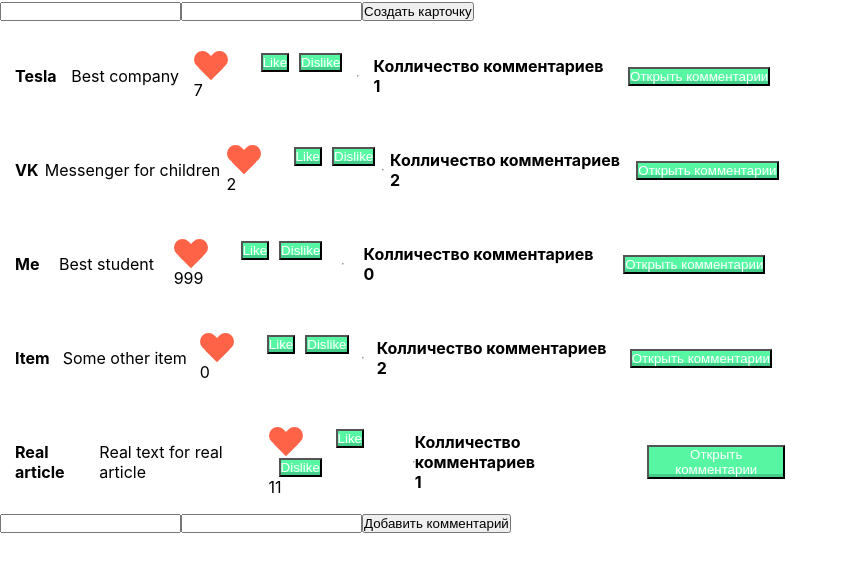
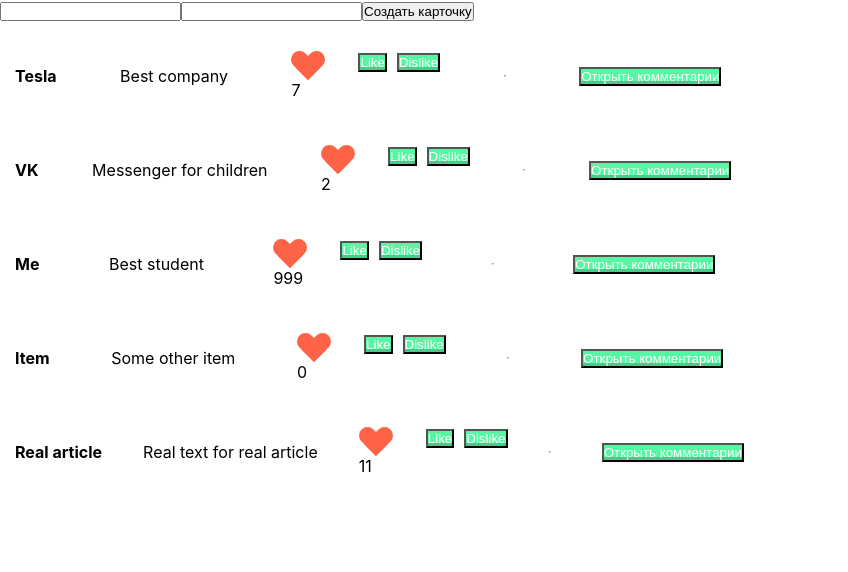
Before and after one commit to olya3112/React, a React (Create React App) app in the folder reactpj/: page / in a window 1280 px wide. Shown: the top 572 px of the page, without its empty margins (0-848 px from the left). Built offline with nearby package versions, Linux system fonts and the light colour scheme.

Commit message:
добавление и удаление комментария

```diff
--- a/reactpj/src/App.js
+++ b/reactpj/src/App.js
@@ -1,22 +1,28 @@
 import './App.css';
 import PostNews from "./components/PostNews/PostNews";
 import data from "./assets/data/articles.json";
-import React, {useState} from 'react';
+import React, {useEffect, useState} from 'react';
 import com from "./assets/data/comments.json"
-import Comments from "./components/Comments/Comments";
+
 import PostForms from "./components/PostForms/PostForms";
-import CommentsForms from "./components/Comments/CommentsForms";
+import {getArticles} from "./assets/helpers/get-articles";
+
 
 
 function App() {
 
 
     const [content, setPosts] = useState(data)
-    const [comments, setComment] = useState(com)
+    const [comments, setComments] = useState(com)
 
     const createComment = (newcomment) =>{
-         setComment ( [...comments, newcomment])
+        setComments([comments, newcomment])
     }
+
+    useEffect(() => {
+        getArticles().then(fetchedArticles => setPosts(fetchedArticles))
+    }, [])
+
 
     const createPost = (newpost) =>{
         setPosts ( [...content, newpost])
@@ -30,7 +36,6 @@
             <div>
                 { content ?
                     content.map(item =>
-
                         <PostNews articleId = {item.articleId} title = {item.title} text={item.text} currentLikes={item.currentLikes} commentsCount={item.commentsCount}/>
                     )
                     :
@@ -39,7 +44,7 @@
                     </div>
                 }
             </div>
-            <CommentsForms createcomments={createComment}/>
+
         </div>
     );
 }
--- a/reactpj/src/assets/data/comments.json
+++ b/reactpj/src/assets/data/comments.json
@@ -1,30 +1,30 @@
 [
-  {
+  { "id": 1,
     "author": "Sofa",
     "articleId": 33,
     "text": "Comment comment comment"
   },
-  {
+  { "id": 2,
     "author": "Ivan",
     "articleId": 5,
     "text": "Random text from Ivan"
   },
-  {
+  { "id": 3,
     "author": "Oleg",
     "articleId": 5,
     "text": "Long text long text long text long text long text long text"
   },
-  {
+  { "id": 4,
     "author": "Roman",
     "articleId": 33,
     "text": "Short text"
   },
-  {
+  { "id": 5,
     "author": "Bob",
     "articleId": 16,
     "text": "Short text from Bob"
   },
-  {
+  { "id": 6,
     "author": "Roman",
     "articleId": 11,
     "text": "Short text from Frank + random random random"
--- a/reactpj/src/components/Comments/Comments.jsx
+++ b/reactpj/src/components/Comments/Comments.jsx
@@ -1,5 +1,6 @@
 import React, {useEffect, useMemo, useState} from 'react';
 import {getComments} from "../../assets/helpers/get-comments-by-article";
+import CommentsForm from "./CommentsForm";
 
 
 
@@ -17,23 +18,52 @@
         })
     }, [])
 
+    // const createComments = useMemo(
+    //     ()=>{
+    //         getComments(articleId).then(fetchedComments => {
+    //             setComments(fetchedComments)
+    //             setCommentsSize(commentsCount)
+    //         })
+    //     },
+    //     [setCommentsSize, commentsCount, comments]
+    // )
 
+
+
+    function deleteComment(autherid){
+        setComments([...comments.filter(({id}) => id !== autherid)])
+        setCommentsSize(commentsSize - 1)
+    }
+
+
+    const createComment = (newcomment) =>{
+        setComments([... comments, newcomment])
+        setCommentsSize(commentsSize + 1)
+    }
 
 
     return (
         <div>
+
+            <CommentsForm create={createComment}/>
+            <h3>Колличество комментариев к записи: {commentsSize} </h3>
+
             { comments ?
                 comments.map(item =>
 
                     <li >
+                        <div> {item.id} </div>
                          <div > {item.author} </div>
                          <div > {item.text} </div>
+                        <button onClick= {() => deleteComment(item.id)}> удалить комментарий</button>
                     </li>)
                 :
                 <div>
                     Comments is loading...
                 </div>
+
             }
+
         </div>
 
     );
--- a/reactpj/src/components/Comments/CommentsForms.jsx
+++ b/reactpj/src/components/Comments/CommentsForm.jsx
@@ -1,32 +1,26 @@
-import React, {useState} from 'react';
-import comments from "../../assets/data/comments.json";
+import React, {useState} from "react";
 
-export function CommentsForms ({createcomments})  {
+export function CommentsForm ({create})  {
 
     const [comments, setComment] = useState({author: '', text: ''})
     const addNewComment = (e) =>{
         e.preventDefault()
         const newcomment = {
-            ...comments, articleId: Date.now()
+            ...comments, articleId: create.articleId
         }
-        createcomments(newcomment)
+        create(newcomment)
         setComment( {author: '', text: ''})
-
     }
 
 
-
-
-
-    return (
+    return(
         <form>
-            <input value={comments.title}
+            <input value={comments.author}
                    onChange={e => setComment({...comments, author: e.target.value})}/>
             <input value={comments.text}
                    onChange={e => setComment({...comments, text: e.target.value})}/>
-            <button onClick={addNewComment}> Добавить комментарий </button>
+            <button onClick={addNewComment}> Создать карточку </button>
         </form>
     );
 };
-
-export default CommentsForms;
+export default CommentsForm;
--- a/reactpj/src/components/PostNews/PostNews.jsx
+++ b/reactpj/src/components/PostNews/PostNews.jsx
@@ -1,20 +1,24 @@
-import React, {useState} from 'react';
+import React, {useEffect, useMemo, useState} from 'react';
 import s from './postNewsStyle.module.css';
 import Comments from "../Comments/Comments";
-import data from "../../assets/data/articles.json";
-import {getComments} from "../../assets/helpers/get-comments-by-article";
-import comments from "../Comments/Comments";
-
+import com from "../../assets/data/comments.json";
+import CommentsForm from "../Comments/CommentsForm";
 
 
 export function PostNews (props) {
 
     const [count, setCount] = useState(props.currentLikes)
+    const [comments, setComments] = useState(com)
+
+
+
 
     const [commentsInfo, setCommentsInfo] = useState({
         show: -1,
         count: props.commentsCount
     })
+
+
 
     const openComments = () => {
         setCommentsInfo(oldCommentsInfo => ({
@@ -22,6 +26,7 @@
             count: props.commentsCount
         }))
     }
+
 
     function increment(){
         setCount( count+1)
@@ -33,15 +38,10 @@
         props.currentLikes = count
     }
 
-    function selectByArticleId(totalData, id) {
-        return totalData.filter(({articleId}) => articleId === id)
-    }
-
-    return (
 
 
 
-
+    return (
 
         <li className={s.content}>
             <strong>
@@ -58,14 +58,6 @@
             </div>
             <hr/>
             <div>
-                <div>
-                    <b> Колличество комментариев </b>
-                </div>
-                <strong>
-                    {props.commentsCount}
-                </strong>
-            </div>
-            <div>
                 <button className={s.buttom}
                 onClick={openComments}>
                     <p>
@@ -76,18 +68,22 @@
                     </p>
                 </button>
             </div>
+
+
             {(commentsInfo.show > 0) &&
                 <Comments
                     articleId={props.articleId}
                     commentsCount={props.commentsCount}
-                    changeSize={props.changeSize}
-                /> }
+                    changeSize={props.commentsCount}
+                />
+
+            }
 
             <br/>
+        </li>
 
-
-        </li>
     );
 };
 
+
 export default PostNews;
```
